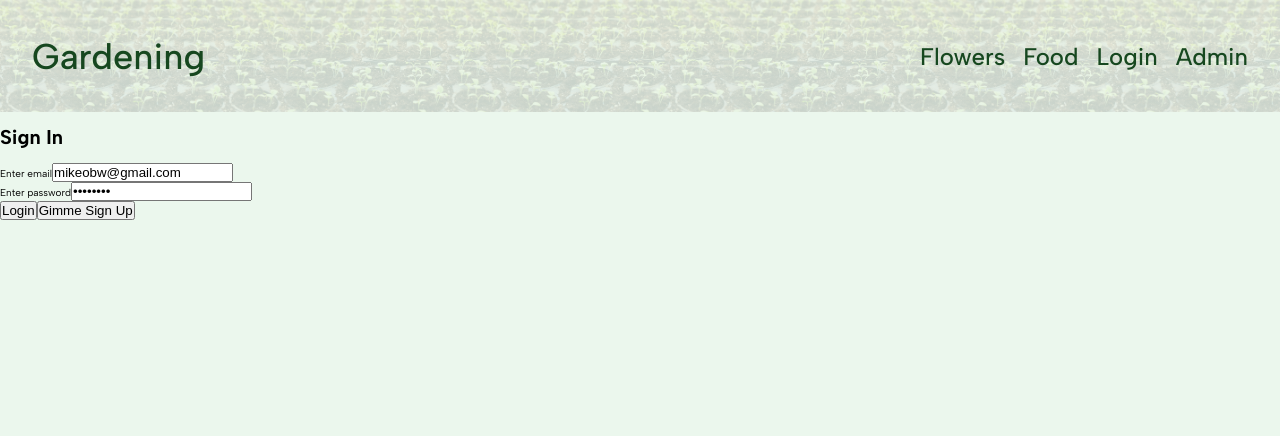
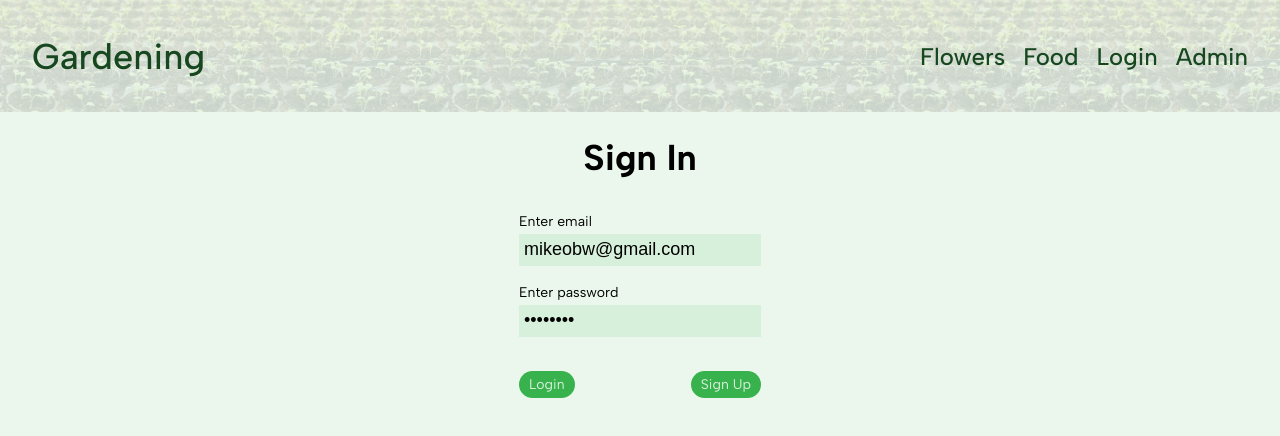
Before and after one commit to menwacodes/gardening-nextjs, a Next.js app: page /users/login in a window 1280 px wide. Shown: the top 436 px of the page. Built offline with nearby package versions, Linux system fonts and the light colour scheme; no server answers.

Commit message:
authForm.js polished

```diff
--- a/components/auth/authForm.js
+++ b/components/auth/authForm.js
@@ -1,9 +1,11 @@
+import BasicButton from "@/components/ui/buttons/BasicButton";
 import {getSession} from "next-auth/react";
 import {useEffect, useRef, useState} from "react";
 import {useRouter} from "next/router";
 import {useDispatch, useSelector} from "react-redux";
 import {registerUser, signInUser} from "@/store/actions/userAction";
 import LoadingSpinner from "@/components/ui/spinner/LoadingSpinner";
+import classes from "./authForm.module.scss";
 
 export default function AuthForm() {
     const router = useRouter();
@@ -70,30 +72,25 @@ export default function AuthForm() {
             {verifyingSession || user.loading
                 ? <LoadingSpinner />
                 :
-                <>
+                <main className={classes.main}>
                     <h1>{ isSignIn ? "Sign In" : "Sign Up" }</h1>
-                    <form onSubmit={ submitHandler }>
-                        <div>
-                            <label htmlFor={ "email" }>Enter email</label>
-                            <input type={ "email" } id={ "email" } required ref={ emailInputRef }
+                    <form className={classes.form} onSubmit={ submitHandler }>
+                        <div className={classes.form__group}>
+                            <label className={classes.form__label} htmlFor={ "email" }>Enter email</label>
+                            <input className={classes.form__control} type={ "email" } id={ "email" } required ref={ emailInputRef }
                                    defaultValue={ "mikeobw@gmail.com" }/>
                         </div>
-                        <div>
-                            <label htmlFor={ "password" }>Enter password</label>
-                            <input type={ "password" } id={ "password" } required ref={ passwordInputRef }
+                        <div className={classes.form__group}>
+                            <label className={classes.form__label} htmlFor={ "password" }>Enter password</label>
+                            <input className={classes.form__control} type={ "password" } id={ "password" } required ref={ passwordInputRef }
                                    defaultValue={ "password" }/>
                         </div>
-                        <div>
-                            <button>{ isSignIn ? "Login" : "Create Account" }</button>
-                            <button
-                                type={ "button" }
-                                onClick={ switchAuthModeHandler }
-                            >
-                                { isSignIn ? "Gimme Sign Up" : "Gimme Sign In" }
-                            </button>
+                        <div className={classes.form__buttons}>
+                            <BasicButton type={"submit"}>{ isSignIn ? "Login" : "Create Account" }</BasicButton>
+                            <BasicButton onClick={switchAuthModeHandler}>{ isSignIn ? "Sign Up" : "Sign In" }</BasicButton>
                         </div>
                     </form>
-                </>
+                </main>
             }
         </div>
     );
--- /dev/null
+++ b/components/auth/authForm.module.css
@@ -0,0 +1,55 @@
+.warning {
+  color: red;
+  font-weight: bold;
+  text-transform: uppercase;
+}
+
+.main {
+  display: flex;
+  flex-direction: column;
+  align-items: center;
+  font-size: 1.8rem;
+  gap: 1rem;
+}
+
+.form {
+  display: flex;
+  flex-direction: column;
+  gap: 1.8rem;
+  min-width: 24rem;
+  align-items: center;
+}
+.form__buttons {
+  display: flex;
+  justify-content: space-between;
+  margin-top: 1.6rem;
+  width: 100%;
+}
+.form__buttons__button {
+  display: block;
+}
+.form__group {
+  width: 100%;
+}
+.form__control {
+  display: block;
+  width: 100%;
+  padding: 0.5rem;
+  background-color: #d7f0db;
+  border: none;
+  border-bottom: 1px solid transparent;
+  font-size: 1.8rem;
+  transition: all 0.3s;
+}
+.form__control:focus {
+  outline: none;
+  box-shadow: 0 1rem 2rem rgba(22, 71, 31, 0.1);
+  border-bottom: 1px solid #16471f;
+}
+.form__label {
+  display: block;
+  font-size: 1.4rem;
+  margin-bottom: 0.4rem;
+}
+
+/*# sourceMappingURL=authForm.module.css.map */
--- /dev/null
+++ b/components/auth/authForm.module.scss
@@ -0,0 +1,55 @@
+@import "../../styles/base/colors";
+
+.main {
+    display: flex;
+    flex-direction: column;
+    align-items: center;
+    font-size: 1.8rem;
+    gap: 1rem;
+
+}
+
+.form {
+    display: flex;
+    flex-direction: column;
+    gap: 1.8rem;
+    min-width: 24rem;
+    align-items: center;
+
+    &__buttons {
+        display: flex;
+        justify-content: space-between;
+        margin-top: 1.6rem;
+        width: 100%;
+        &__button {
+            display: block;
+        }
+    }
+
+    &__group {
+        width: 100%;
+    }
+
+    &__control {
+        display: block;
+        width: 100%;
+        padding: .5rem;
+        background-color: $color-grey-light-1;
+        border: none;
+        border-bottom: 1px solid transparent;
+        font-size: 1.8rem;
+        transition: all .3s;
+
+        &:focus {
+            outline: none;
+            box-shadow: 0 1rem 2rem rgba($color-primary-dark, .1);
+            border-bottom: 1px solid $color-primary-dark;
+        }
+    }
+
+    &__label {
+        display: block;
+        font-size: 1.4rem;
+        margin-bottom: .4rem;
+    }
+}
```
Also changed, not shown: components/layout/Header.js (+5 -5 lines), z_planning/0-item-tracking.md (+1 -1 lines), 1 other file (tests, documents, lock files or other folders).
